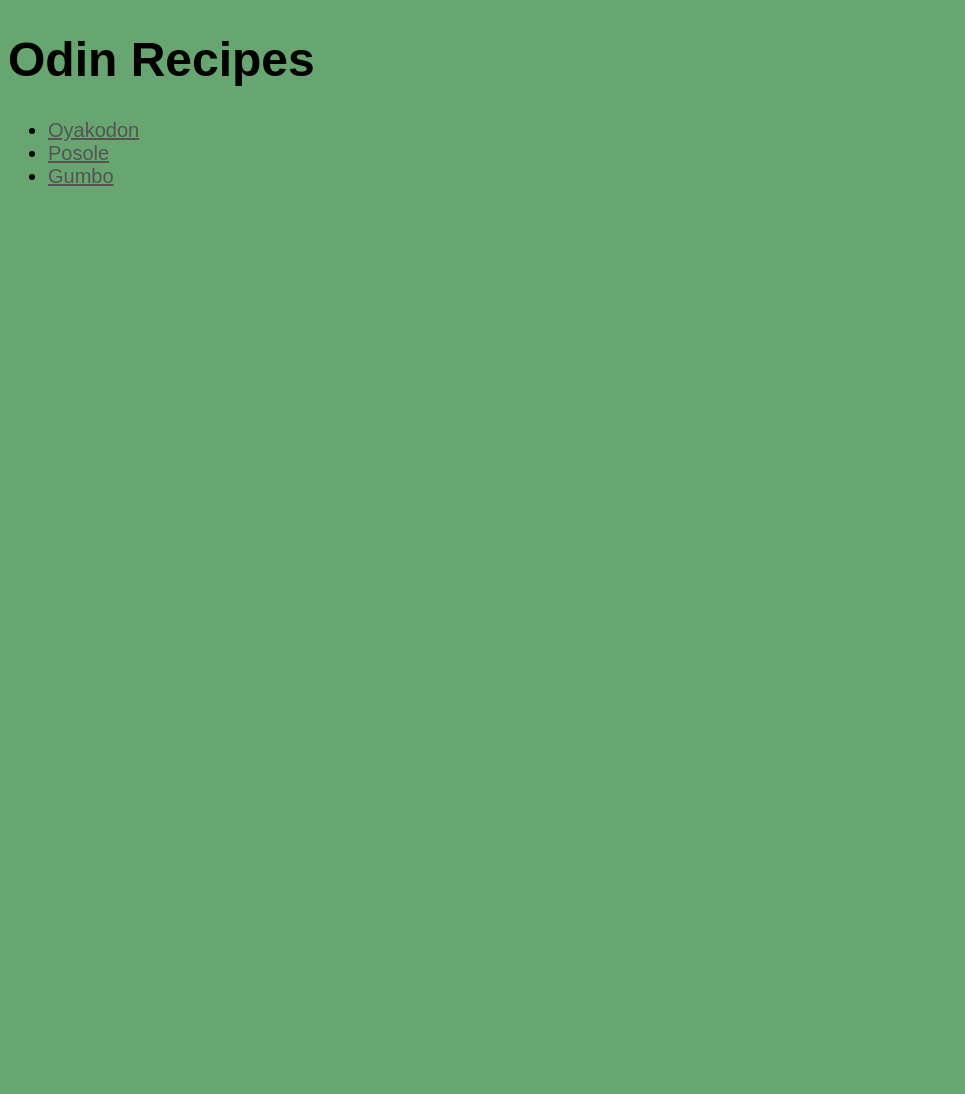
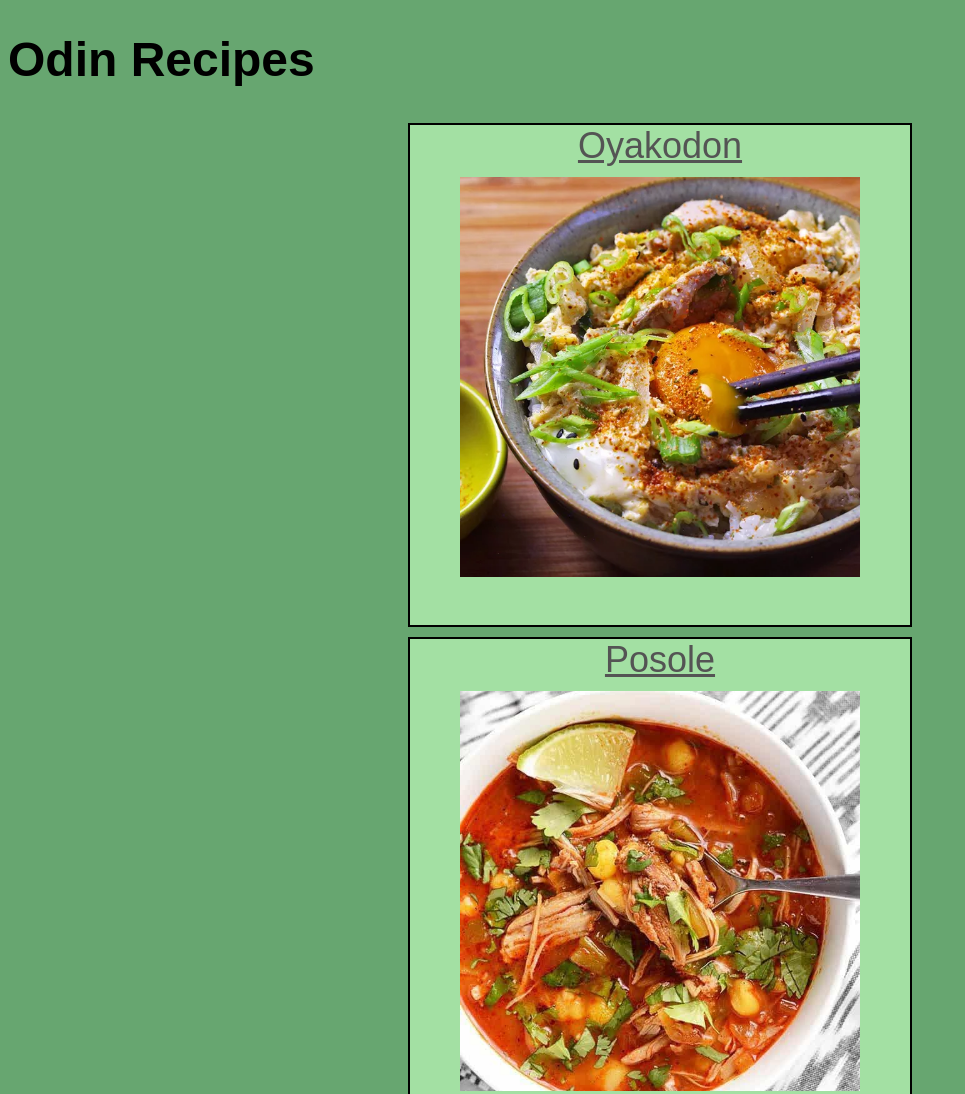
Before and after one commit to tgraham-umn/odin-recipes, a plain HTML site: page index.html in a window 1280 px wide. Shown: the top 1094 px of the page, without its empty margins (0-965 px from the left). Before the commit the page ends 800 px from the top, so only its background shows below. Drawn offline with Linux system fonts and the light colour scheme.

Commit message:
Add cards for list items on homepage
Using cards for the list of items on the homepage demonstrates the lessons I learned about the CSS box model.

```diff
--- a/index.html
+++ b/index.html
@@ -1,5 +1,6 @@
 <!DOCTYPE html>
 <html lang="en">
+
 <head>
     <meta charset="UTF-8">
     <meta name="viewport" content="width=device-width, initial-scale=1.0">
@@ -8,13 +9,24 @@
 </head>
 
 <body>
-    <h1 >
+    <h1>
         Odin Recipes
     </h1>
     <ul class="large-list">
-        <li><a href="./recipes/oyakodon.html">Oyakodon</a></li>
-        <li><a href="./recipes/posole.html">Posole</a></li>
-        <li><a href="./recipes/gumbo.html">Gumbo</a></li>
+        <div class="recipe-card">
+            <li><a href="./recipes/oyakodon.html">Oyakodon</a></li>
+            <img src="./images/oyakodon.webp" height="120">
+        </div>
+        <div class="recipe-card">
+            <li><a href="./recipes/posole.html">Posole</a></li>
+            <img src="./images/posole.jpg" height="120">
+        </div>
+        <div class="recipe-card">
+            <li><a href="./recipes/gumbo.html">Gumbo</a></li>
+            <img src="./images/gumbo.jpg" height="120">
+
+        </div>
+
     </ul>
 </body>
 
--- a/styles.css
+++ b/styles.css
@@ -25,5 +25,22 @@ a:link {
 }
 
 .large-list {
-    font-size: 20px;
+    font-size: 36px;
+    list-style-type: none;
 }
+
+.recipe-card {
+    margin: 10px auto;
+    border: 2px solid black;
+    height: 500px;
+    width: 500px;
+    background: #a3e0a3;
+    text-align: center;
+}
+
+.recipe-card img {
+    margin: 10px;
+    width: 400px;
+    height: 400px;
+    object-fit: cover;
+}
```
